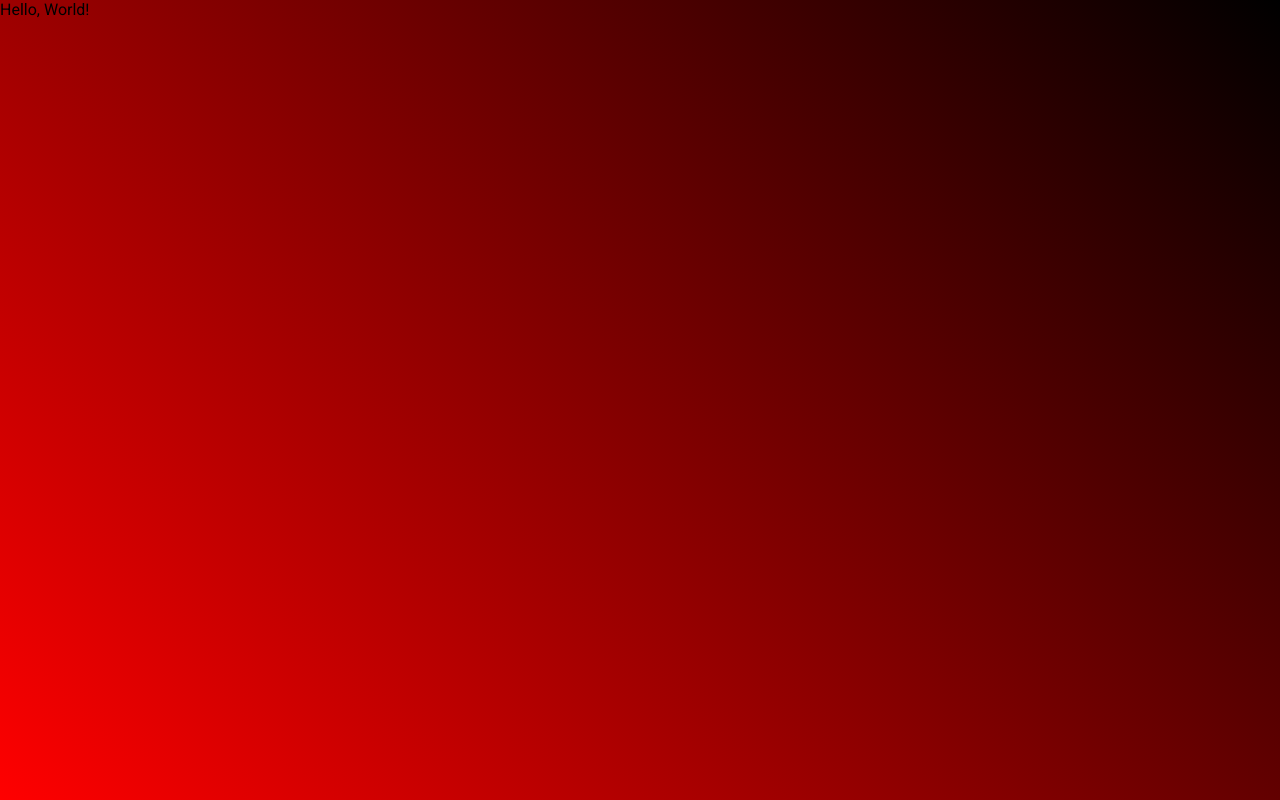
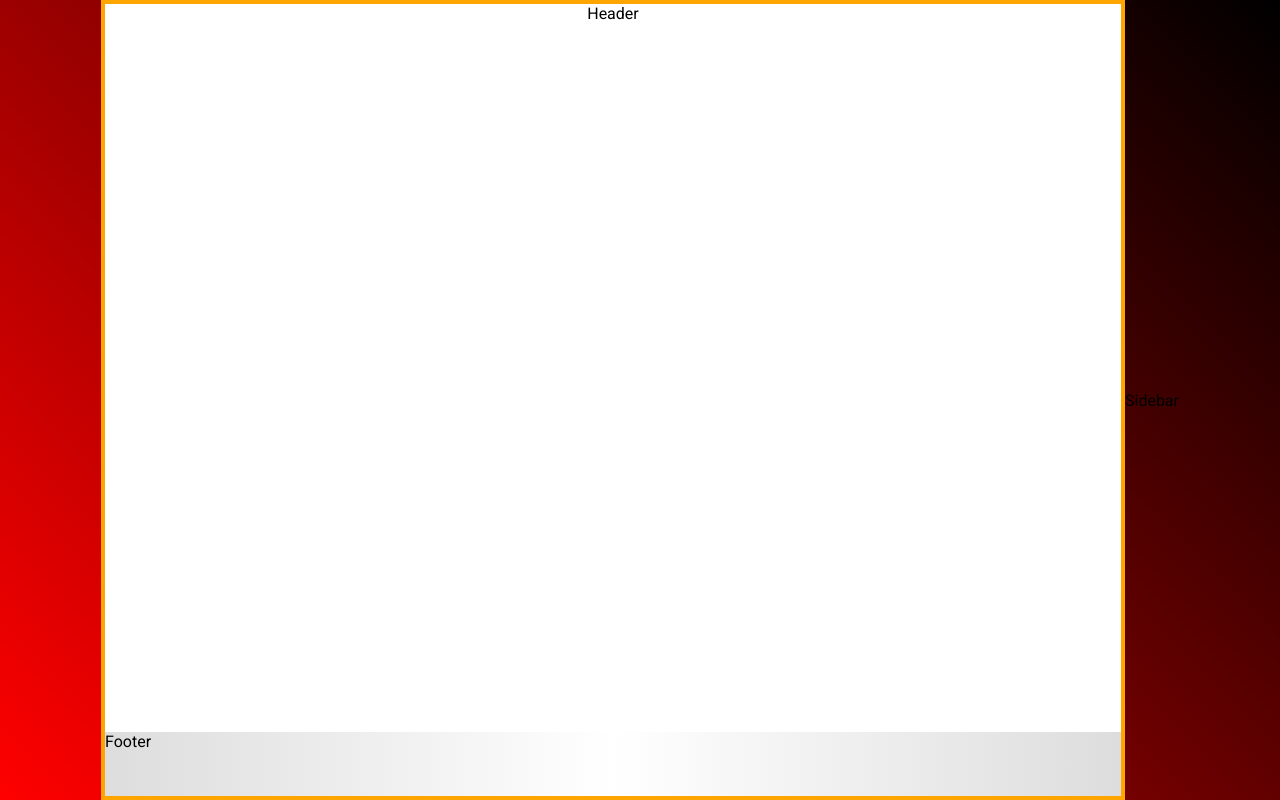
Before and after one commit to tracereact/company-website, a React (Create React App) app: page / in a window 1280 px wide. Built offline with nearby package versions, Linux system fonts and the light colour scheme.

Commit message:
Add header and sidebar with initial styles

```diff
--- a/src/App.js
+++ b/src/App.js
@@ -1,12 +1,17 @@
 import React from 'react';
 import './styles/global.css';
+import Footer from './components/footer';
+import Header from './components/header';
+import Sidebar from './components/sidebar';
 
 const App = () => {
   return (
     <div className="App">
-      <header className="App-header">
-        Hello, World!
-      </header>
+      <div className="page">
+        <Header />
+        <Footer />
+      </div>
+      <Sidebar />
     </div>
   );
 };
--- /dev/null
+++ b/src/components/footer.js
@@ -0,0 +1,12 @@
+import React from 'react';
+import '../styles/footer.css';
+
+const Footer = () => {
+  return (
+    <div className="footer">
+      Footer
+    </div>
+  );
+};
+
+export default Footer;
--- /dev/null
+++ b/src/components/header.js
@@ -0,0 +1,12 @@
+import React from 'react';
+import '../styles/header.css';
+
+const Header = () => {
+  return (
+    <div className="header">
+      Header
+    </div>
+  );
+};
+
+export default Header;
--- /dev/null
+++ b/src/components/sidebar.js
@@ -0,0 +1,12 @@
+import React from 'react';
+import '../styles/sidebar.css';
+
+const Sidebar = () => {
+  return (
+    <div className="sidebar">
+      Sidebar
+    </div>
+  );
+};
+
+export default Sidebar;
--- /dev/null
+++ b/src/styles/footer.css
@@ -0,0 +1,7 @@
+@import url(./global.css);
+
+.footer {
+  background: var(--hf-background);
+  width: 100%;
+  height: 4rem;
+}
--- a/src/styles/global.css
+++ b/src/styles/global.css
@@ -2,15 +2,12 @@
 
 :root {
   /* Global variables */
-  --hf-background: linear-gradient(90deg, rgb(28, 27, 27) 0%, rgb(26, 23, 23) 100%);
+  --hf-background: linear-gradient(90deg, #dddddd 0%, #ffffff 50%, #dddddd 100%);
   --hf-background-alt: #242222;
   --hf-background-color: rgb(31, 41, 55);
-  --primary-color: rgb(249, 250, 248);
-  --secondary-color: rgb(229, 231, 235);
-  --tertiary-color: rgb(246, 167, 56);
-  --border-radius: 0.625rem;
-  --form-input-width: 25rem;
-  --header-height: 5rem;
+  --primary-color: rgb(0, 0, 0);
+  --secondary-color: rgb(105, 105, 105);
+  --tertiary-color: rgb(218, 0, 0);
 
   /* Global Settings */
   font-family: Roboto, sans-serif;
@@ -27,12 +24,26 @@
 
 .App {
   display: flex;
-  flex-direction: column;
-  height: 100vh;
-  width: 100vw;
+  align-items: center;
+  justify-content: center;
+  min-height: 100vh;
+  min-width: 100vw;
 
   background-color: #ff0000;
   background-image: linear-gradient(45deg, #ff0000 0%, #000000 100%);
+}
+
+.page {
+  display: flex;
+  flex-direction: column;
+  justify-content: space-between;
+  align-items: center;
+  min-width: 30rem;
+  width: 80vw;
+  max-width: 70rem;
+  min-height: 100vh;
+  border: 4px solid orange;
+  background-color: white;
 }
 
 html {
--- /dev/null
+++ b/src/styles/header.css
@@ -0,0 +1 @@
+@import url(./global.css);
--- /dev/null
+++ b/src/styles/sidebar.css
@@ -0,0 +1,5 @@
+@import url(./global.css);
+
+.sidebar {
+  justify-self: flex-end;
+}
```
